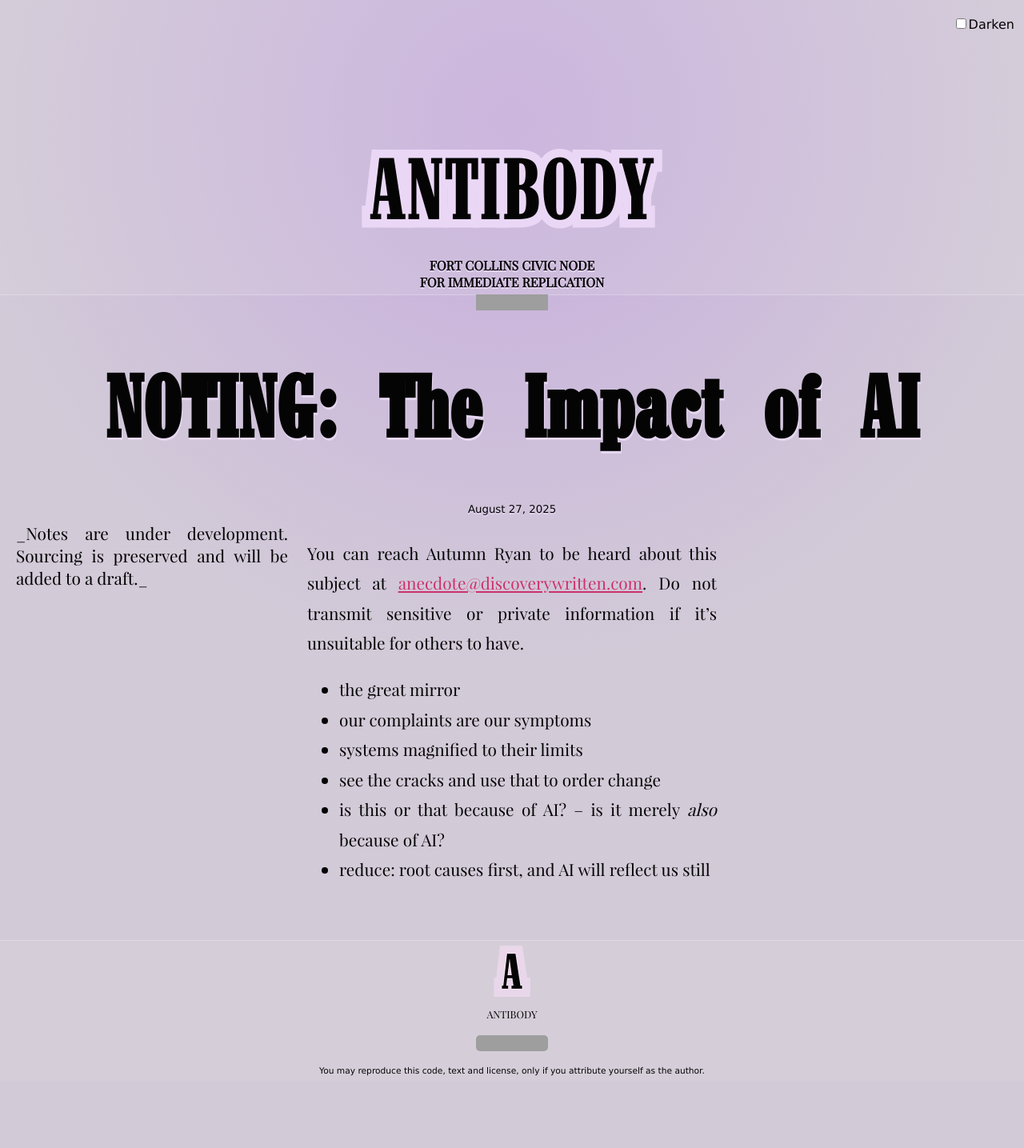
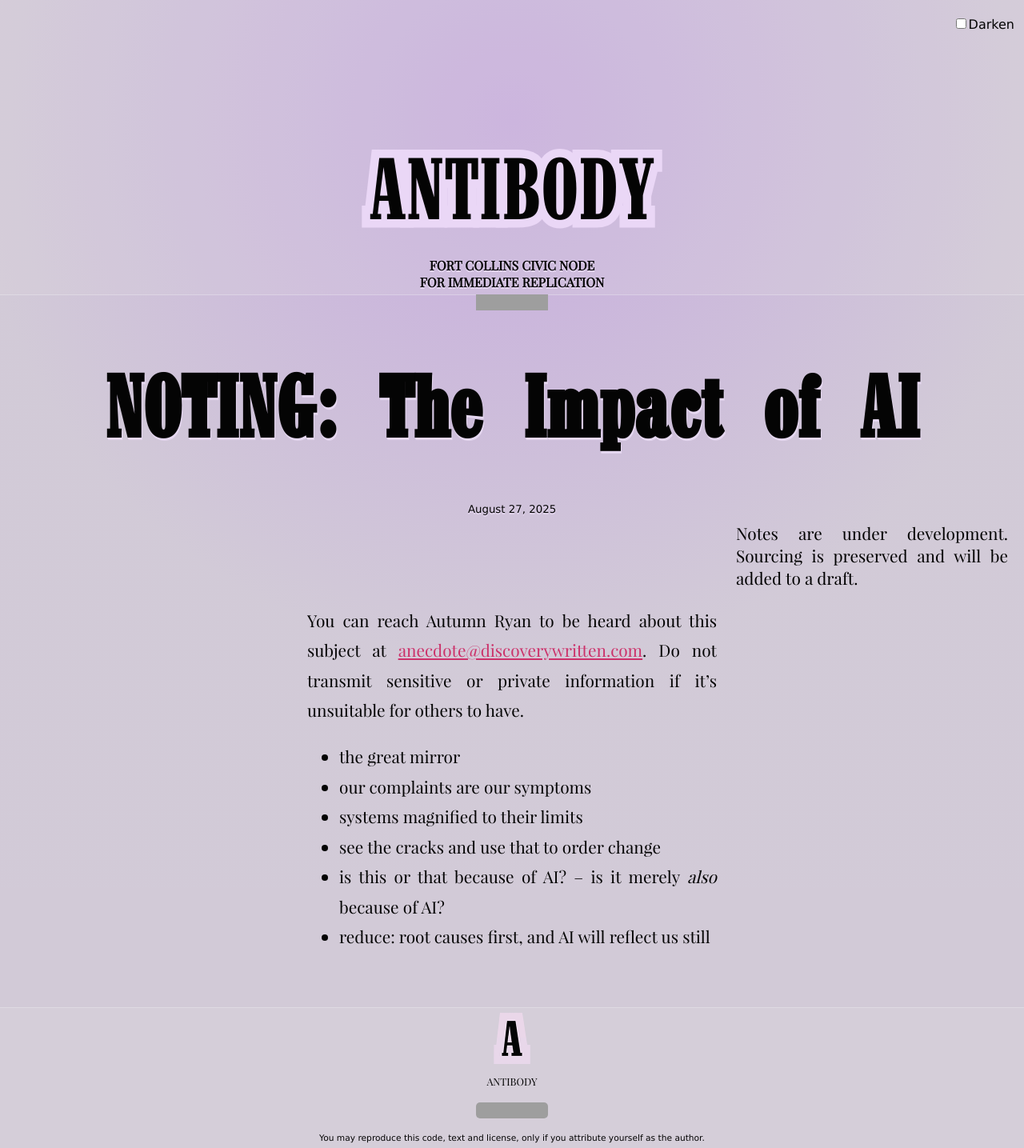
Before and after one commit to tiliv/antibody, a Jekyll site: the page built from docs/journal/autumn-ryan-Impact-of-AI/index.md, in a window 1280 px wide. Shown: the whole page at 80% size. Built offline with Jekyll 4.4.1, drawn with Linux system fonts in a browser that asks for light colours; before the commit the page ends 1351 px from its top, so only the background shows below that; grey boxes are pictures that could not be loaded.

Commit message:
Fix jekyll nonsense

```diff
--- a/docs/_layouts/noting.html
+++ b/docs/_layouts/noting.html
@@ -5,7 +5,7 @@
 
 {% capture contact_template %}contact/{{ page.author | slugify }}.html{% endcapture %}
 
-_Notes are under development. Sourcing is preserved and will be added to a draft._
+<em></em>Notes are under development. Sourcing is preserved and will be added to a draft.</em>
 
 {% capture contact %}{% include {{ contact_template }} subject=page.contact_subject mailto=page.contact_email %}{% endcapture %}
 {{ contact | markdownify }}
```
